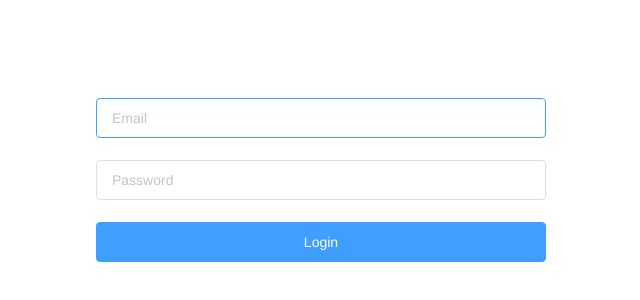
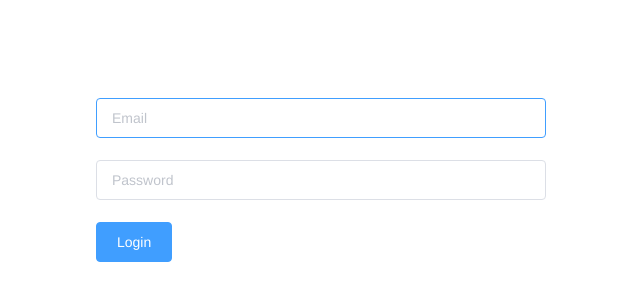
Before and after one commit to ndinhbang/admin, a Vue app in the folder frontend/: page /login in a window 1280 px wide. Shown: the part 122-422 px from the top of the page, without its empty margins (319-959 px from the left). Built offline with nearby package versions, Linux system fonts and the light colour scheme.

Commit message:
add validation for login form
use vee-validate

```diff
--- a/frontend/src/components/auth/LoginForm.vue
+++ b/frontend/src/components/auth/LoginForm.vue
@@ -1,6 +1,8 @@
 <template>
-    <el-form :model="loginForm" status-icon :rules="rules" ref="loginForm" class="login-form">
-        <el-form-item prop="email">
+    <ValidationObserver ref="observer">
+        <el-form :model="loginForm" :rules="rules" ref="loginForm" class="login-form" slot-scope="{ validate }">
+            <ValidationProvider rules="required|email" name="email" vid="email">
+                <el-form-item prop="email" slot-scope="{ errors }" :error="errors[0]">
                     <el-input
                             ref="email"
                             v-model="loginForm.email"
@@ -11,9 +13,11 @@
                             autocomplete="on"
                     />
                 </el-form-item>
+            </ValidationProvider>
 
             <el-tooltip v-model="capsTooltip" content="Caps lock is On" placement="right" manual>
-            <el-form-item prop="password">
+                <ValidationProvider rules="required|min:8" name="password" vid="password">
+                    <el-form-item prop="password" slot-scope="{ errors }" :error="errors[0]">
                         <el-input
                                 ref="password"
                                 v-model="loginForm.password"
@@ -27,17 +31,25 @@
                                 @keyup.enter.native="handleLogin"
                         />
                     </el-form-item>
+                </ValidationProvider>
             </el-tooltip>
 
-        <el-button :loading="loading" type="primary" style="width:100%;margin-bottom:30px;"
-                   @click.native.prevent="handleLogin">Login
+            <el-button type="primary" :loading="loading" @click.native.prevent="validate().then(handleLogin)">Login
             </el-button>
         </el-form>
+    </ValidationObserver>
 </template>
 
 <script>
+    import {extend, ValidationObserver, ValidationProvider} from 'vee-validate'
+    import {email, min, required} from 'vee-validate/dist/rules'
+
     export default {
         name: 'Login',
+        components: {
+            ValidationObserver,
+            ValidationProvider
+        },
         data() {
             return {
                 loginForm: {
@@ -45,9 +57,29 @@
                     password: ''
                 },
                 capsTooltip: false,
-                loading: false,
-                rules: {}
+                loading: false
             };
+        },
+        created() {
+            // Add the vee-validate rules
+            extend('required', {
+                ...required,
+                message (field) {
+                    return `The ${field} is required`;
+                }
+            })
+            extend('email', {
+                ...email,
+                message (field) {
+                    return `The ${field} is not an email`;
+                }
+            })
+            extend('min', {
+                ...min,
+                message (field, props) {
+                    return `The ${field} can not be less than ${props.length} characters`;
+                }
+            })
         },
         mounted() {
             if (this.loginForm.email === '') {
@@ -55,6 +87,8 @@
             } else if (this.loginForm.password === '') {
                 this.$refs.password.focus()
             }
+
+
         },
         methods: {
             checkCapslock({shiftKey, key} = {}) {
```
Lines whose indentation alone changed are shown as unchanged.
